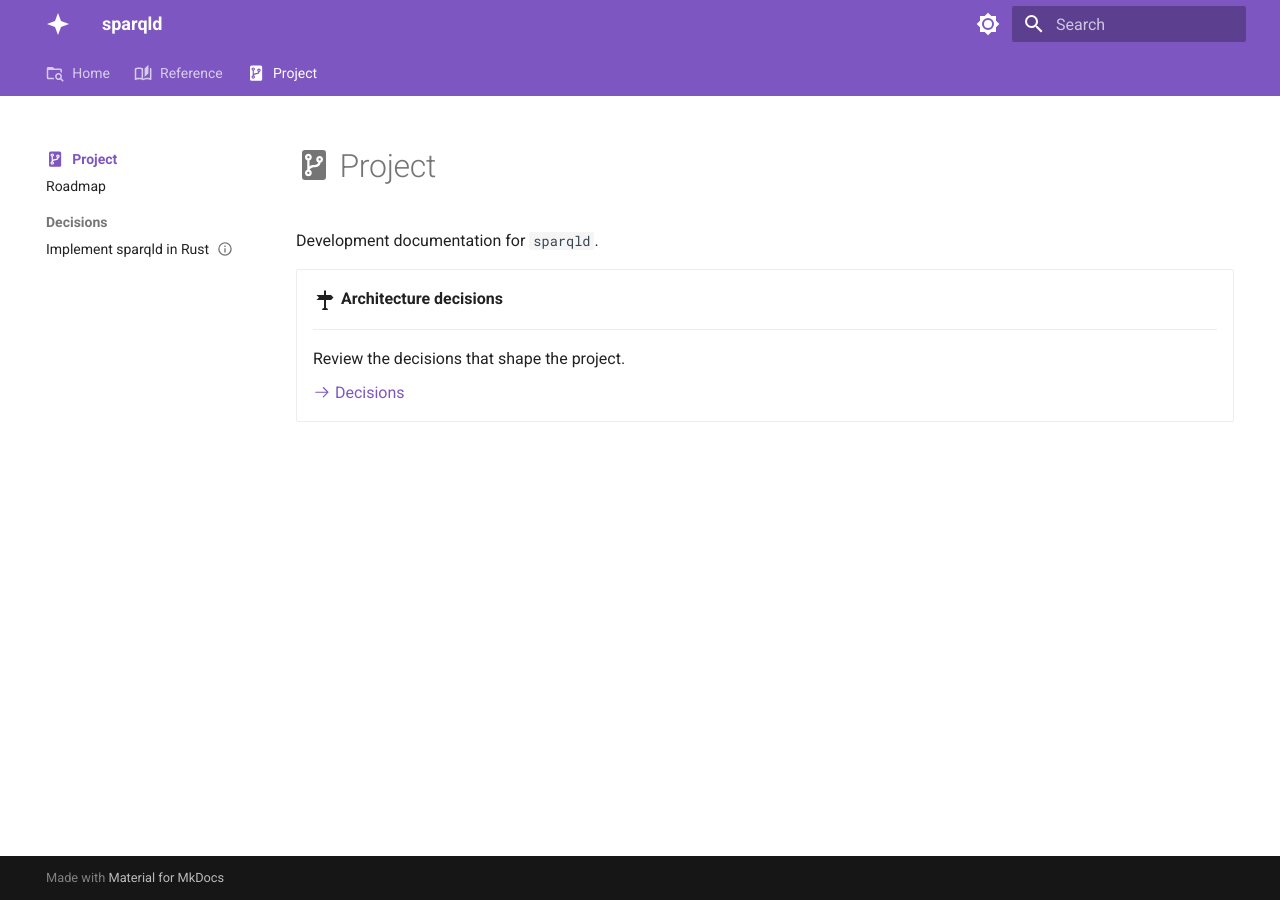
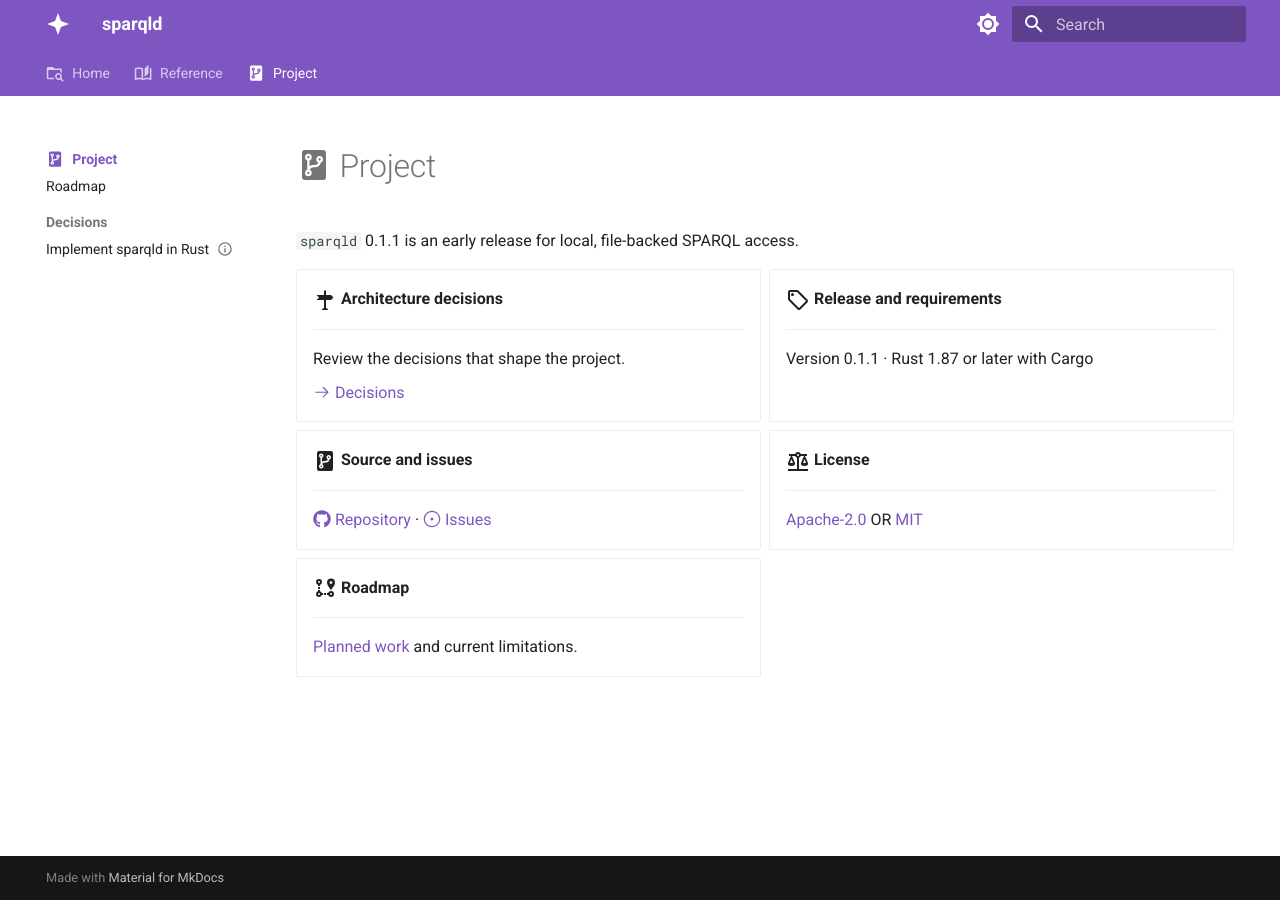
Before and after one commit to iolanta-tech/sparqld, an MkDocs documentation site: the page built from docs/project/index.md, in a window 1280 px wide. Built offline with MkDocs 1.6.1 and Material for MkDocs 9.7.7, drawn with Linux system fonts in a browser that asks for light colours.

Commit message:
Publish project release information

```diff
--- a/docs/project/index.md
+++ b/docs/project/index.md
@@ -10,12 +10,12 @@
 hide: [toc]
 name: sparqld project
 title: Project
-description: Architecture decisions and development documentation for sparqld.
+description: Release, source, licensing, and development information for sparqld.
 ---
 
 # :material-source-repository: Project
 
-Development documentation for `sparqld`.
+`sparqld` 0.1.1 is an early release for local, file-backed SPARQL access.
 
 <div class="grid cards" markdown>
 
@@ -27,4 +27,30 @@
 
     [:octicons-arrow-right-24: Decisions](decisions/implement-sparqld-in.md)
 
+-   :material-tag-outline:{ .lg .middle } **Release and requirements**
+
+    ---
+
+    Version 0.1.1 · Rust 1.87 or later with Cargo
+
+-   :material-source-repository:{ .lg .middle } **Source and issues**
+
+    ---
+
+    [:fontawesome-brands-github: Repository](https://github.com/iolanta-tech/sparqld) ·
+    [:octicons-issue-opened-24: Issues](https://github.com/iolanta-tech/sparqld/issues)
+
+-   :material-scale-balance:{ .lg .middle } **License**
+
+    ---
+
+    [Apache-2.0](https://github.com/iolanta-tech/sparqld/blob/main/LICENSE-APACHE)
+    OR [MIT](https://github.com/iolanta-tech/sparqld/blob/main/LICENSE-MIT)
+
+-   :material-map-marker-path:{ .lg .middle } **Roadmap**
+
+    ---
+
+    [Planned work](roadmap.md) and current limitations.
+
 </div>
```
